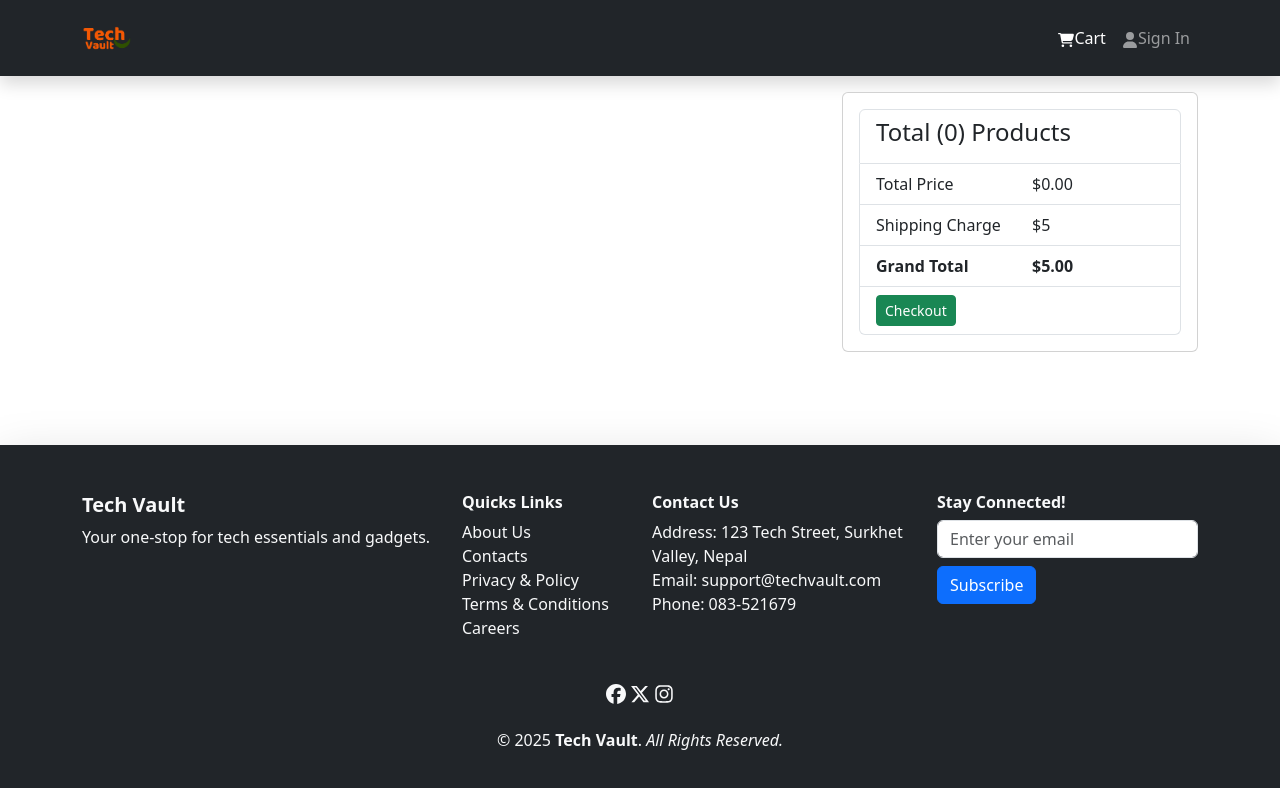
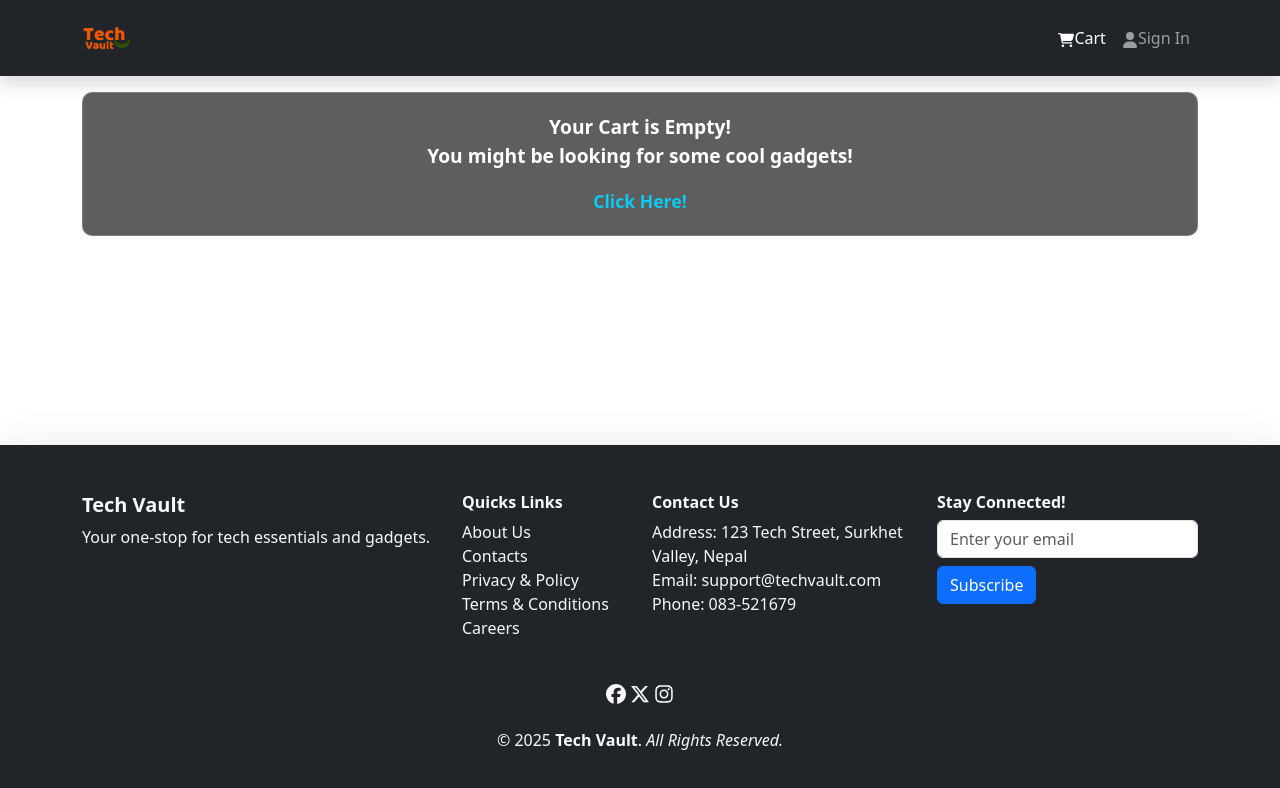
Before and after one commit to sangatrokaya/ecommerce, a React (Vite) app in the folder frontend/: page /cart in a window 1280 px wide. Shown: the top 788 px of the page. Built offline with nearby package versions, Linux system fonts and the light colour scheme.

Commit message:
add: meesage box in absence of cart items

```diff
--- /dev/null
+++ b/frontend/src/components/Message.jsx
@@ -0,0 +1,31 @@
+import { Alert } from "react-bootstrap";
+
+const Message = ({ variant, children }) => {
+  return (
+    <>
+      <Alert
+        variant={variant}
+        style={{
+          textAlign: "center",
+          fontSize: "1.2rem",
+          fontWeight: "bold",
+          padding: "20px",
+          borderRadius: "10px",
+          boxShadow: "0 4px 12px rgba(255, 255, 255, 0.1)", // Subtle white glow
+          background: "rgba(26, 26, 26, 0.7)", // Semi-transparent dark background
+          color: "#fff", // White text for contrast
+          border: "1px solid rgba(255, 255, 255, 0.2)", // Subtle border for depth
+          backdropFilter: "blur(8px)", // Glass effect
+        }}
+      >
+        {children}
+      </Alert>
+    </>
+  );
+};
+
+Message.defaultProps = {
+  variant: "primary",
+};
+
+export default Message;
--- a/frontend/src/pages/CartPage.jsx
+++ b/frontend/src/pages/CartPage.jsx
@@ -12,6 +12,7 @@ import { useSelector, useDispatch } from "react-redux";
 import { addItem, removeItem } from "../slices/cartSlice";
 import { FaTrash } from "react-icons/fa6";
 import { Link } from "react-router-dom";
+import Message from "../components/Message";
 
 const CartPage = () => {
   const { cartItems } = useSelector((state) => state.cart);
@@ -24,8 +25,25 @@ const CartPage = () => {
   const removeCartItem = (id) => {
     dispatch(removeItem(id));
   };
+
   return (
     <>
+      {cartItems.length == 0 ? (
+        <Message>
+          <strong>Your Cart is Empty!</strong>
+          <p>You might be looking for some cool gadgets!</p>
+          <Link
+            to="/"
+            style={{
+              color: "#0dcaf0",
+              textDecoration: "none",
+              fontSize: "1.1rem",
+            }}
+          >
+            Click Here!
+          </Link>
+        </Message>
+      ) : (
         <Row>
           <Col md={8}>
             <ListGroup variant="flush">
@@ -85,7 +103,8 @@ const CartPage = () => {
                 <ListGroup>
                   <ListGroup.Item>
                     <h4>
-                    Total ({cartItems.reduce((acc, item) => acc + item.qty, 0)})
+                      Total (
+                      {cartItems.reduce((acc, item) => acc + item.qty, 0)})
                       Products
                     </h4>
                   </ListGroup.Item>
@@ -115,7 +134,10 @@ const CartPage = () => {
                         <strong>
                           $
                           {cartItems
-                          .reduce((acc, item) => acc + item.qty * item.price, 5)
+                            .reduce(
+                              (acc, item) => acc + item.qty * item.price,
+                              5
+                            )
                             .toFixed(2)}
                         </strong>
                       </Col>
@@ -131,6 +153,7 @@ const CartPage = () => {
             </Card>
           </Col>
         </Row>
+      )}
     </>
   );
 };
```
Lines whose indentation alone changed are shown as unchanged.
